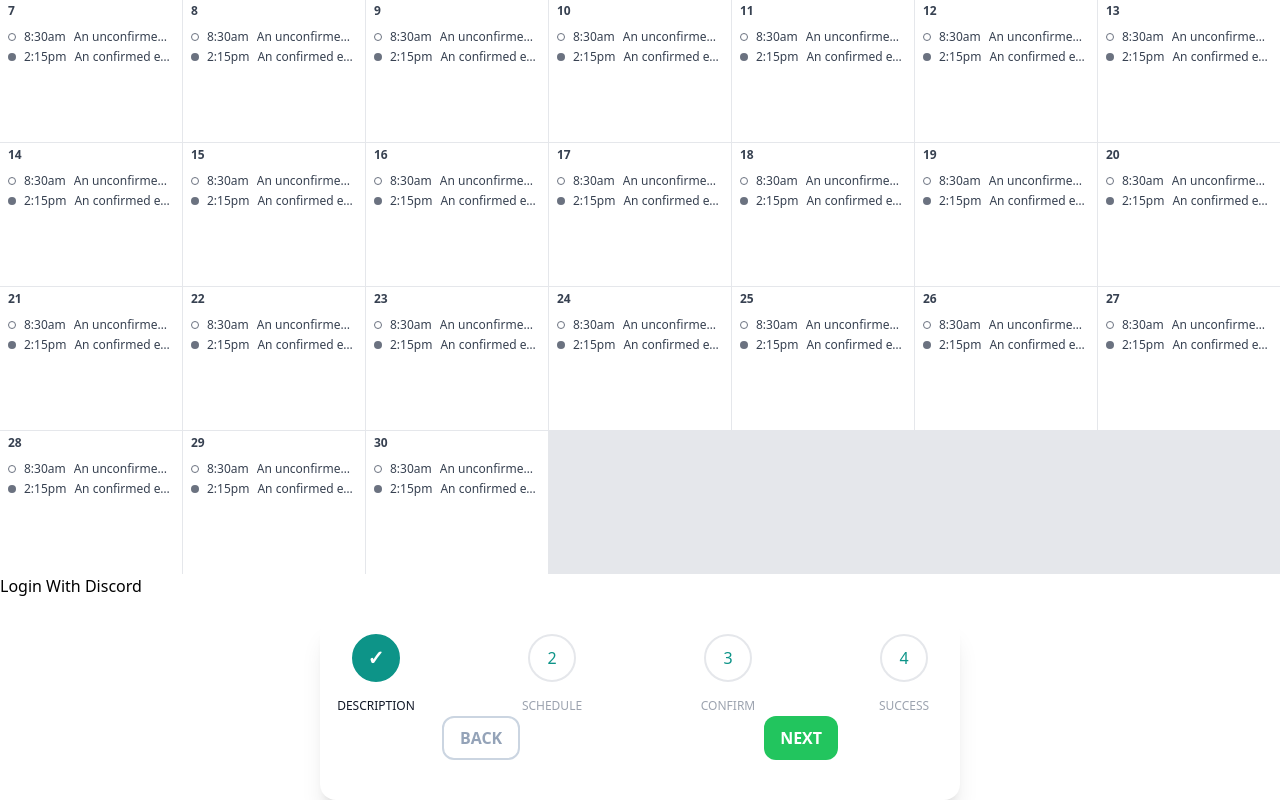
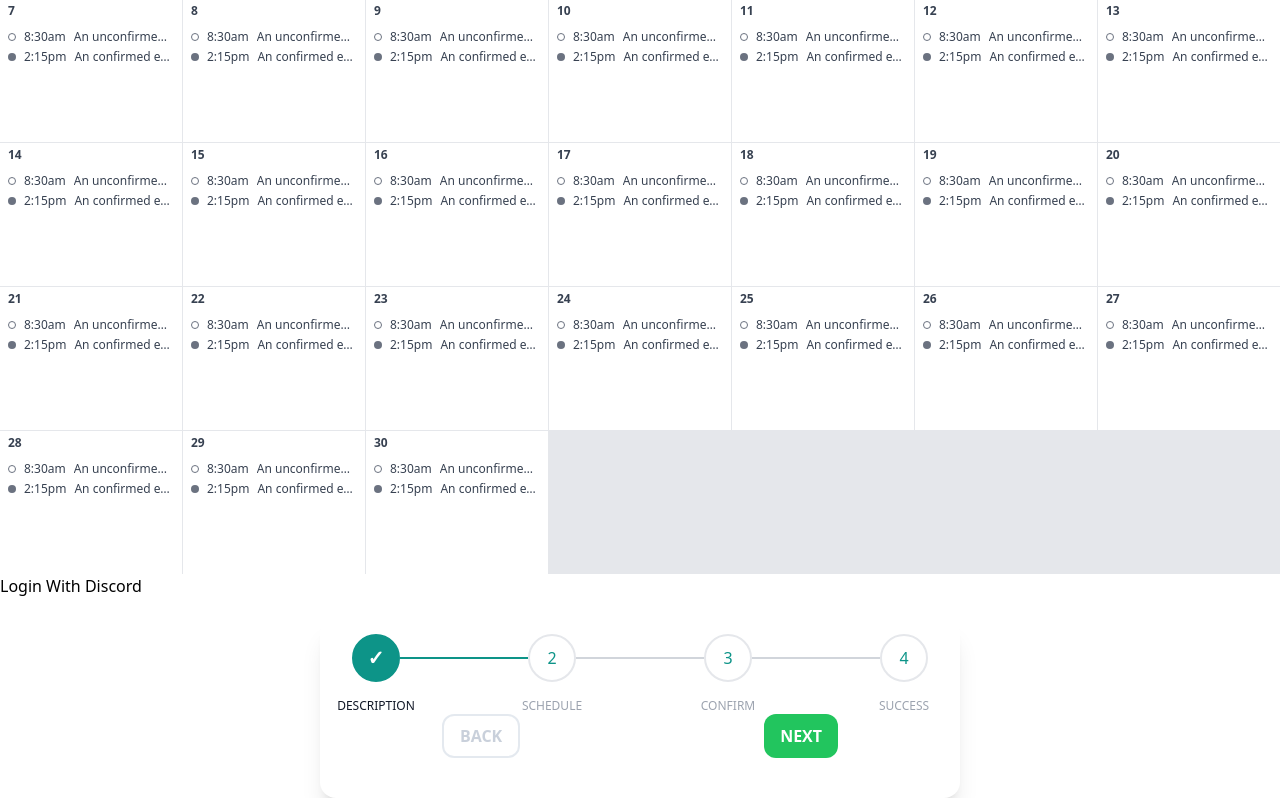
Before and after one commit to realheaven718/group-calendar, a React (Create React App) app in the folder frontend/: page / in a window 1280 px wide. Shown: the part 226-1026 px from the top of the page. Built offline with nearby package versions, Linux system fonts and the light colour scheme.

Commit message:
form status bar movement and btn transformations

```diff
--- a/frontend/src/components/FormMover.js
+++ b/frontend/src/components/FormMover.js
@@ -10,6 +10,7 @@ const FormMover = ({steps, currentStep}) => {
         let count = 0
 
         while(count<newSteps.length){
+            // current step
             if(count === stepNumber){
                 newSteps[count] = {
                     ...newSteps[count],
@@ -73,11 +74,13 @@ const FormMover = ({steps, currentStep}) => {
                     {/* display description */}
                     {step.description}
                 </div>
-                <div className="flex-auto border-t-2 transition duration-500 ease-in-out">
+            </div>
+                <div className={`flex-auto border-t-2 transition duration-500 ease-in-out ${step.completed?
+                "border-teal-600" : "border-gray-300"}`}>
                     {/* display line */}
                 </div>
             </div>
-            </div>
+
         )
     });
 
--- a/frontend/src/components/FormMoverControl.js
+++ b/frontend/src/components/FormMoverControl.js
@@ -1,15 +1,19 @@
 import React from 'react'
 
-const FormMoverControl = () => {
+const FormMoverControl = ({handleClick, currentStep, steps}) => {
   return (
     <div className="container flex justify-around mt-4 mb-8">
         {/* back button */}
-    <button className="bg-white text-slate-400 uppercase py-2 px-4 rounded-xl font-semibold cursor-pointer border-2 border-slate-300 hover:bg-slate-700 hover:text-white transition duration-200 ease-in-out">
+    <button
+    onClick = {() => handleClick() }
+    className={`bg-white text-slate-400 uppercase py-2 px-4 rounded-xl font-semibold cursor-pointer border-2 border-slate-300 hover:bg-slate-700 hover:text-white transition duration-200 ease-in-out ${currentStep === 1 ? "opacity-50 cursor cursor-not-allowed": ""}`}>
         Back
     </button>
     {/* next button */}
-    <button className="bg-green-500 text-white uppercase py-2 px-4 rounded-xl font-semibold cursor-pointer  hover:bg-slate-700 hover:text-white transition duration-200 ease-in-out">
-        Next
+    <button
+    onClick = {() => handleClick("next") }
+    className="bg-green-500 text-white uppercase py-2 px-4 rounded-xl font-semibold cursor-pointer  hover:bg-slate-700 hover:text-white transition duration-200 ease-in-out">
+       {currentStep === steps.length-1 ?  "Submit" : "Next"}
     </button>
     </div>
   )
--- a/frontend/src/components/UserForm.js
+++ b/frontend/src/components/UserForm.js
@@ -29,6 +29,11 @@ const UserForm = () => {
          default:
       }
     }
+  const handleClick = (direction) => {
+    let newStep = currentStep
+    direction === "next" ? newStep++ : newStep--
+    newStep > 0 && newStep <= steps.length-1 && setCurrentStep(newStep)
+  }
 
   return (
     <div>
@@ -39,68 +44,15 @@ const UserForm = () => {
           />
         </div>
         <div>
-          <FormMoverControl/>
+          <FormMoverControl
+          handleClick = {handleClick}
+          currentStep = {currentStep}
+          steps= {steps}
+          />
         </div>
       </div>
 
   )
-    //  state= {
-    //     step: 1,
-    //     title:'',
-    //     description: '',
-    //     discordName: '',
-    // }
-
-//   // Move to next step
-//   nextStep = () =>{
-//     const {step} = this.state;
-//     this.setState({
-//         step: step + 1
-//     })
-//   }
-
-//   // Move to previous step
-//   prevStep = () =>{
-//     const {step} = this.state;
-//     this.setState({
-//         step: step - 1
-//     })
-//   }
-
-  // Handle input change
-//   handleChange = input => e => {
-//     this.setState({[input]: e.target.value})
-//   }
-
-//   const {step} = this.state;
-//   const {title, description, discordName} = this.state;
-//   const values = {title, description, discordName}
-
-
-//   switch(step){
-//     case 1:
-//         return (
-//             <FormCreateEvent
-
-//                 handleChange={this.handleChange}
-//                 values={values}
-//             />
-//         )
-//     case 2:
-//         return <h1>FormScheduleEvent</h1>
-//     case 3:
-//         <h1>Confirm</h1>
-//     case 4:
-//         <h1>Success</h1>
-
-//   }
-}
-
-// UserForm.PropTypes = {
-//     step: PropTypes.number,
-//     title:PropTypes.string,
-//     description: PropTypes.string,
-//     discordName: PropTypes.string,
-// }
+  }
 
 export default UserForm
```
